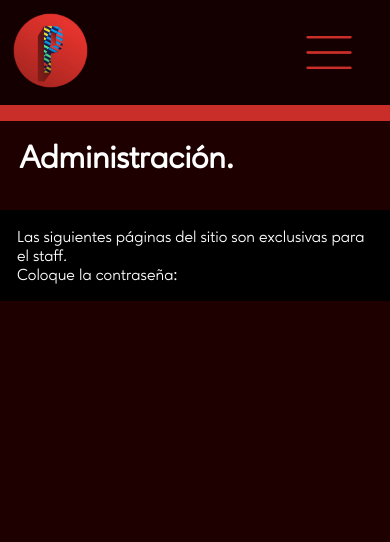
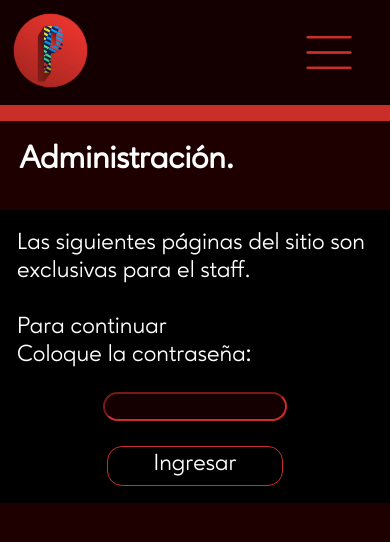
Before and after one commit to lautar007/plastico2.0, a React (Create React App) app: page /admin in a window 390 px wide. Shown: the top 542 px of the page. Built offline with nearby package versions, Linux system fonts and the light colour scheme.

Commit message:
password finished

```diff
--- a/src/components/Admin.js
+++ b/src/components/Admin.js
@@ -5,7 +5,19 @@ import '../styles/Admin.css';
 export default function Administracion (){
 
     const [adminEnter, setAdminEnter] = useState(false);
-    const password = "fotometro";
+    const [password, setPassword] = useState("");
+
+    function handlePassword (e){
+        e.preventDefault();
+        setPassword(e.target.value);
+    }
+
+    function enterAdmin(e){
+        e.preventDefault();
+        if(password === "fotometro"){
+            setAdminEnter(true);
+        }
+    }
 
     return(
         <div className="admin-content">
@@ -14,10 +26,16 @@ export default function Administracion (){
                 adminEnter === false ?
                 <div className="pass-content">
                     <p className="pass-label">Las siguientes páginas del sitio son exclusivas para el staff.</p>
-                    <p className="pass-label">Coloque la contraseña:</p>
+                    <p className="pass-label"><br/>Para continuar <br/> Coloque la contraseña:</p>
+                    <input
+                        className="pass-input"
+                        type="password"
+                        onChange={handlePassword}
+                    />
+                    <button className="pass-button" onClick={enterAdmin}>Ingresar</button>
                 </div>
                 :
-                <div>
+                <div className="pass-content">
                     <Link to="/">
                         <h2>Home</h2>
                     </Link>
--- a/src/styles/Admin.css
+++ b/src/styles/Admin.css
@@ -23,15 +23,40 @@
         font-family: 'Ageo-regular';
     }
     .pass-content{
+        display: flex;
+        flex-direction: column;
         margin: 2vh 0;
         padding: 2vh 0;
         position:absolute;
         background-color: black;
+        width: 100vw;
     }
     .pass-label{
         color: white;
         font-family: 'Ageo-regular';
         margin: 0 2vh;
-        font-size: 10pw;
+        font-size: 6vw;
+    }
+    .pass-input{
+        color:#CA2E28;
+        background-color: rgb(20, 0, 0);
+        border-color: #CA2E28;
+        margin: 3vh auto;
+        border-radius: 15px;
+        font-family: 'Ageo-regular';
+        font-size: larger;
+        width: 45vw;
+        object-position: center;
+    }
+    .pass-button{
+        margin: 0 auto;
+        width: 45vw;
+        color: white;
+        background-color: black;
+        border: solid thin #CA2E28;
+        border-radius: 15px;
+        font-family: 'Ageo-regular';
+        font-size: 6vw;
+        padding-bottom: 1vh;
     }
 }
```
